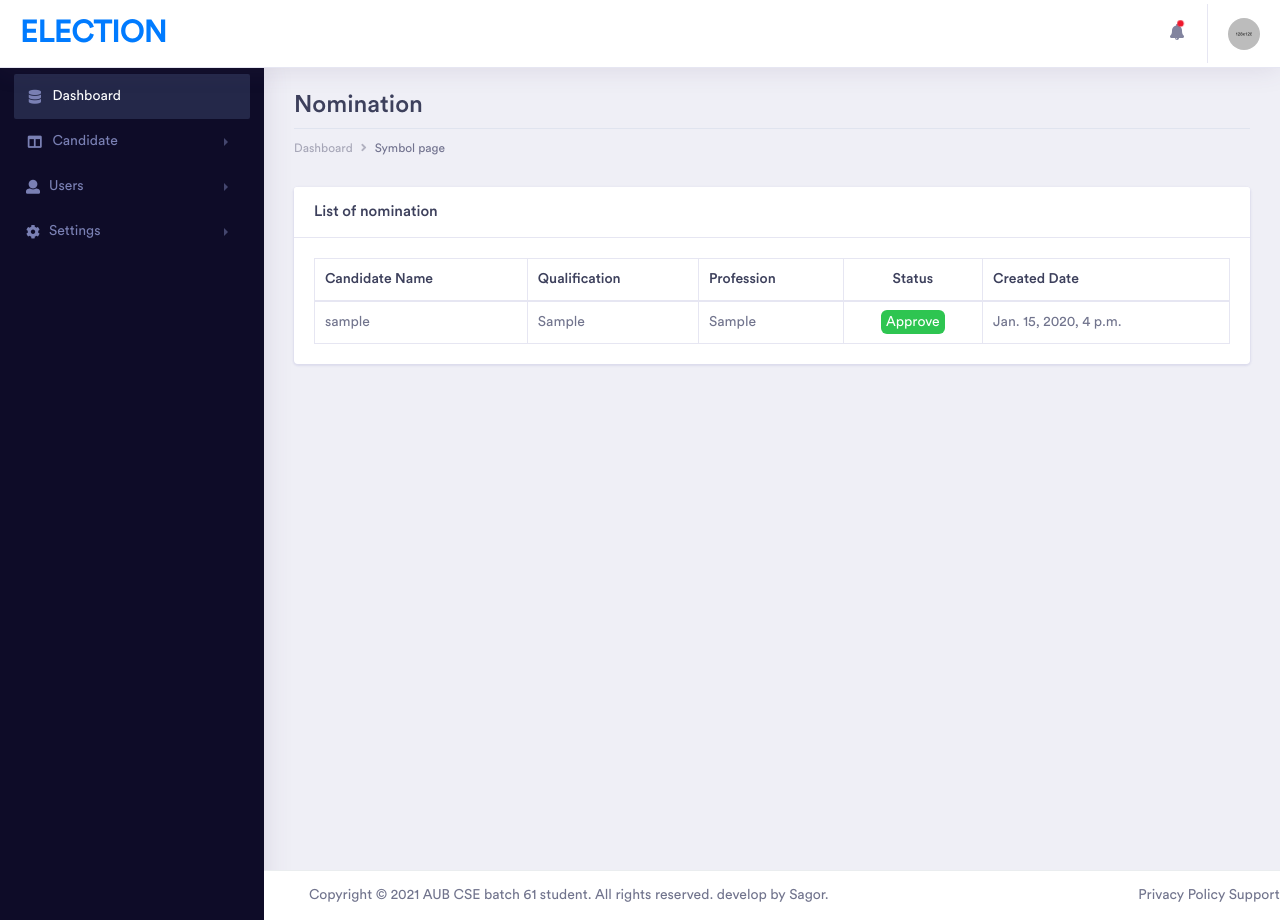
After one commit to mbrsagor/Angular_nasted_views, a Django app: page /nomination/ in a window 1280 px wide. The commit adds this page. Run offline with Django 3.2, Linux system fonts and the light colour scheme; a user stored in the database is signed in; tables that the repository leaves empty hold one stand-in row (values such as "Sample post"); some libraries are stand-ins or nearby versions; some web fonts are replaced.

Commit message:
New: Nomination listview created

```diff
--- a/app/models/nomination.py
+++ b/app/models/nomination.py
@@ -32,8 +32,10 @@ class Nomination(models.Model):
         (MEMBER, 'Member'),
         (WORDCHAIREMAN, 'Word Chairman'),
     )
+    status = models.BooleanField(default=False)
     position = models.PositiveSmallIntegerField(choices=CHOICES_POSITION)
-    symbol_name = models.OneToOneField(Symbol, on_delete=models.CASCADE, related_name='symbol')
+    symbol_name = models.ForeignKey(Symbol, on_delete=models.CASCADE, related_name='symbol')
+    created_at = models.DateTimeField(auto_now_add=True)
 
     def __str__(self):
         return self.candidate.user.username
--- /dev/null
+++ b/app/templates/nomination/nomination_list.html
@@ -0,0 +1,55 @@
+{% extends 'base.html' %}
+
+{% block title %} Nomination list || Election {% endblock %}
+
+
+{% block content %}
+    <!-- page header  -->
+    {% include "symbol/pageheader.html" %}
+    <!-- end page header  -->
+    <div class="row">
+        <!-- start table -->
+        <div class="col-xl-12 col-lg-12 col-md-12 col-sm-12 col-12">
+            <div class="card">
+                <h5 class="card-header">{% if request.user.is_superuser %} List of nomination {% else %} My nomination list {% endif %}</h5>
+                <div class="card-body">
+                    {% if nomination %}
+                        <table class="table table-bordered">
+                            <thead>
+                            <tr>
+                                <th>Candidate Name</th>
+                                <th>Qualification</th>
+                                <th>Profession</th>
+                                <th class="text-center">Status</th>
+                                <th>Created Date</th>
+                            </tr>
+                            </thead>
+                            <tbody>
+
+                            {% for obj in nomination %}
+                                <tr>
+                                    <td>{{ obj.candidate }}</td>
+                                    <td>{{ obj.qualification }}</td>
+                                    <td>{{ obj.profession }}</td>
+                                    <td align="center">{% if obj.status == True %} <span style="padding: 5px; border-radius: 6px" class="btn-success">Approve</span> {% else %} <span style="padding: 5px; border-radius: 6px" class="btn-danger">Pending</span> {% endif %}</td>
+                                    <td>{{ obj.created_at }}</td>
+                                </tr>
+                            {% endfor %}
+                            </tbody>
+                        </table>
+                    {% else %}
+                        <h3 class="text-center text-danger">
+                        {% if request.user.is_superuser %} Sorry! No Candidate Found. {% else %} Please wait... {% endif %}
+                        </h3>
+                    {% endif %}
+                    <!-- pagination -->
+                    {% if is_paginated %}
+                        {% include "symbol/pagination.html" %}
+                    {% endif %}
+                    <!-- end pagination -->
+                </div>
+            </div>
+        </div>
+        <!-- end table -->
+    </div>
+{% endblock %}
--- a/app/templates/symbol/symbol.html
+++ b/app/templates/symbol/symbol.html
@@ -1,6 +1,6 @@
 {% extends 'base.html' %}
 
-{% block title %} Add & List of category || Service24{% endblock %}
+{% block title %} Add & List of symbol || Service24{% endblock %}
 
 
 {% block content %}
@@ -57,7 +57,7 @@
                                     <td>{{ obj.name }}</td>
                                     <td><img src="{{ obj.image.url }}" alt="{{ obj.name }}"></td>
                                     <td>{{ obj.created_at }}</td>
-                                    <td>{{ obj.update_at }}</td>
+                                    <td>{{ obj.updated_at }}</td>
                                 </tr>
                             {% endfor %}
                             </tbody>
--- a/app/urls.py
+++ b/app/urls.py
@@ -4,7 +4,7 @@ from app.views.homepage_view import Homepage
 from app.views.dashboard_view import DashboardView
 from app.views.user_view import SignInView, SingUpView, Logout
 from app.views.profile_view import ProfileView, ProfileUpdateView
-from app.views.nomination_view import SymbolView, NominationApplyView
+from app.views.nomination_view import SymbolView, NominationApplyView, NominationSubmitList
 
 urlpatterns = [
     path('', Homepage.as_view(), name='homepage'),
@@ -18,4 +18,5 @@ urlpatterns = [
     # nomination
     path('symbol/', SymbolView.as_view(), name='symbol_view'),
     path('nomination-apply/', NominationApplyView.as_view(), name='nomination_apply'),
+    path('nomination/', NominationSubmitList.as_view(), name='nomination_view'),
 ]
--- a/app/views/nomination_view.py
+++ b/app/views/nomination_view.py
@@ -26,14 +26,18 @@ class NominationApplyView(SuccessMessageMixin, CreateView):
     success_message = 'Nomination has been send'
     success_url = '/nomination-apply/'
 
+    def get_object(self, **kwargs):
+        return self.request.user
+
 
 @method_decorator(login_required(login_url='/login/'), name='dispatch')
-class NominationSubmitHistory(ListView):
+class NominationSubmitList(ListView):
     model = Nomination
     context_object_name = 'nomination'
+    template_name = 'nomination/nomination_list.html'
 
     def get_queryset(self):
-        if not self.request.user:
-            Nomination.objects.filter(user=self.request.user.candidate_id)
+        if not self.request.user.is_superuser:
+            return Nomination.objects.filter(candidate=self.request.user.profile)
         else:
-            Nomination.objects.all()
+            return Nomination.objects.all()
--- a/templates/nav.html
+++ b/templates/nav.html
@@ -24,7 +24,7 @@
                                     <a class="nav-link" href="{% url 'nomination_apply' %}">Apply Nomination </a>
                                 </li>
                                  <li class="nav-item">
-                                    <a class="nav-link" href="">Add new vote</a>
+                                    <a class="nav-link" href="{% url 'nomination_view' %}">Nomination List</a>
                                 </li>
                             </ul>
                         </div>
```
Also changed, not shown: app/forms/nomination_form.py (+7 -4 lines).
